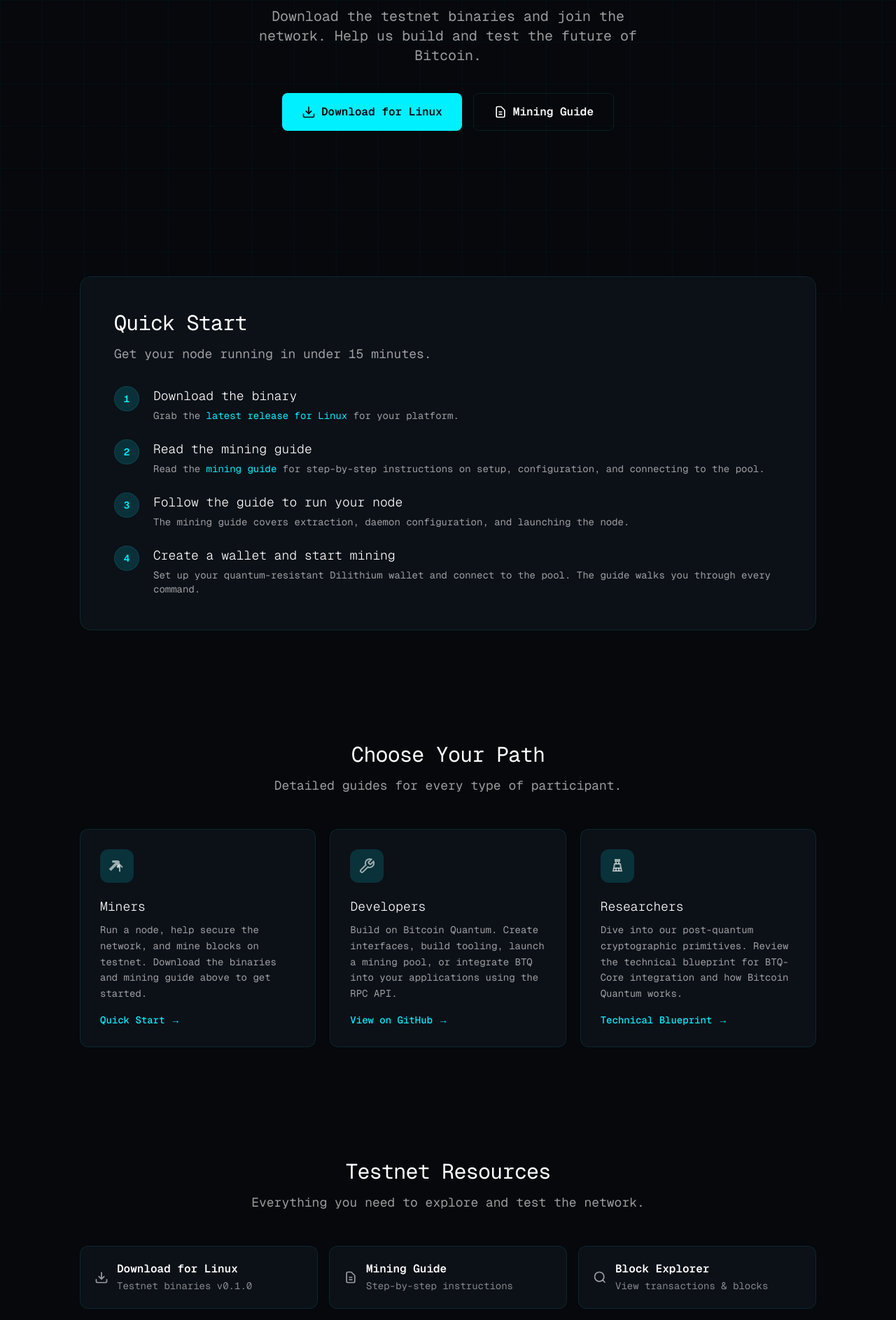
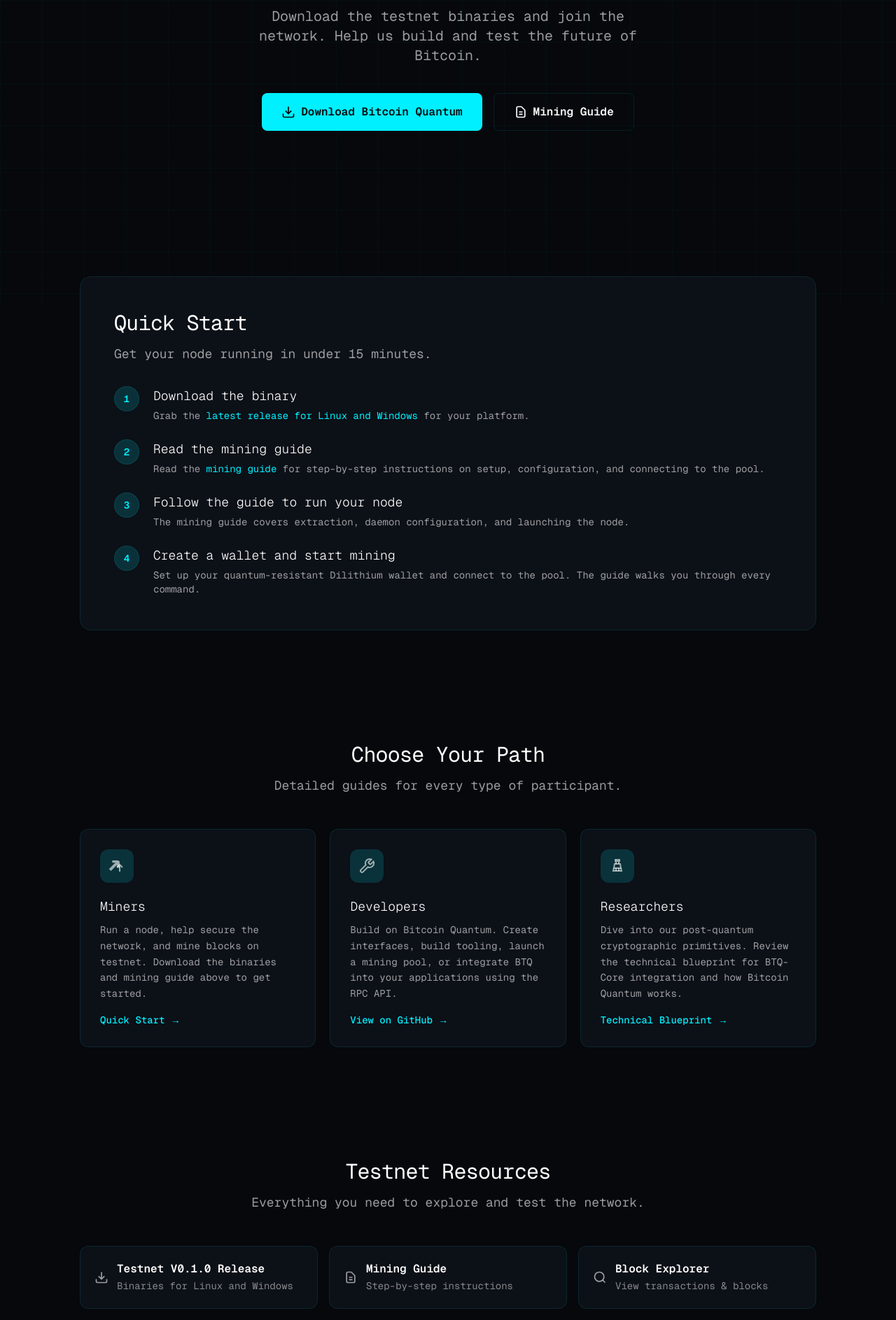
Before and after one commit to en-tropyc/bitcoin-quantum-website, a Next.js app: page /testnet in a window 1280 px wide. Shown: the part 360-2247 px from the top of the page at 70% size. Built offline with nearby package versions, Linux system fonts and the light colour scheme.

Commit message:
testnet release - link to Github packages
updated download links to redirect to Github packages (v0.1.0-testnet)

```diff
--- a/src/app/testnet/mining-guide/page.tsx
+++ b/src/app/testnet/mining-guide/page.tsx
@@ -104,7 +104,9 @@ export default function MiningGuide() {
 
             <div className="flex flex-wrap gap-4 justify-center">
               <a
-                href="/btq-miner-v0.1.0-linux-x64.zip"
+                href="https://github.com/btq-ag/BTQ-Core/releases/tag/v0.1.0-testnet"
+                target="_blank"
+                rel="noopener noreferrer"
                 download
                 className="inline-flex items-center gap-2 bg-[#00f0ff] text-[#06080c] px-7 py-3.5 rounded-lg font-semibold hover:shadow-[0_0_30px_rgba(0,240,255,0.3),0_0_60px_rgba(0,240,255,0.15)] hover:-translate-y-0.5 transition-all"
               >
--- a/src/app/testnet/page.tsx
+++ b/src/app/testnet/page.tsx
@@ -50,9 +50,9 @@ const resources = [
         <path d="M21 15v4a2 2 0 0 1-2 2H5a2 2 0 0 1-2-2v-4M7 10l5 5 5-5M12 15V3"/>
       </svg>
     ),
-    title: "Download for Linux",
-    subtitle: "Testnet binaries v0.1.0",
-    href: "/btq-miner-v0.1.0-linux-x64.zip",
+    title: "Testnet V0.1.0 Release",
+    subtitle: "Binaries for Linux and Windows",
+    href: "https://github.com/btq-ag/BTQ-Core/releases/tag/v0.1.0-testnet",
     download: true
   },
   {
@@ -138,14 +138,16 @@ export default function Testnet() {
 
             <div className="flex flex-wrap gap-4 justify-center">
               <a
-                href="/btq-miner-v0.1.0-linux-x64.zip"
+                href="https://github.com/btq-ag/BTQ-Core/releases/tag/v0.1.0-testnet"
+                target="_blank"
+                rel="noopener noreferrer"
                 download
                 className="inline-flex items-center gap-2 bg-[#00f0ff] text-[#06080c] px-7 py-3.5 rounded-lg font-semibold hover:shadow-[0_0_30px_rgba(0,240,255,0.3),0_0_60px_rgba(0,240,255,0.15)] hover:-translate-y-0.5 transition-all"
               >
                 <svg width="20" height="20" fill="none" stroke="currentColor" strokeWidth="2" viewBox="0 0 24 24">
                   <path d="M21 15v4a2 2 0 0 1-2 2H5a2 2 0 0 1-2-2v-4M7 10l5 5 5-5M12 15V3"/>
                 </svg>
-                Download for Linux
+                Download Bitcoin Quantum
               </a>
               <Link
                 href="/testnet/mining-guide"
@@ -177,8 +179,8 @@ export default function Testnet() {
                     <h3 className="text-lg font-semibold mb-1">Download the binary</h3>
                     <p className="text-white/60 text-sm">
                       Grab the{' '}
-                      <a href="/btq-miner-v0.1.0-linux-x64.zip" download className="text-[#00f0ff] hover:underline">
-                        latest release for Linux
+                      <a href="https://github.com/btq-ag/BTQ-Core/releases/tag/v0.1.0-testnet" download className="text-[#00f0ff] hover:underline" target="_blank" rel="noopener noreferrer">
+                        latest release for Linux and Windows
                       </a>
                       {' '}for your platform.
                     </p>
```
